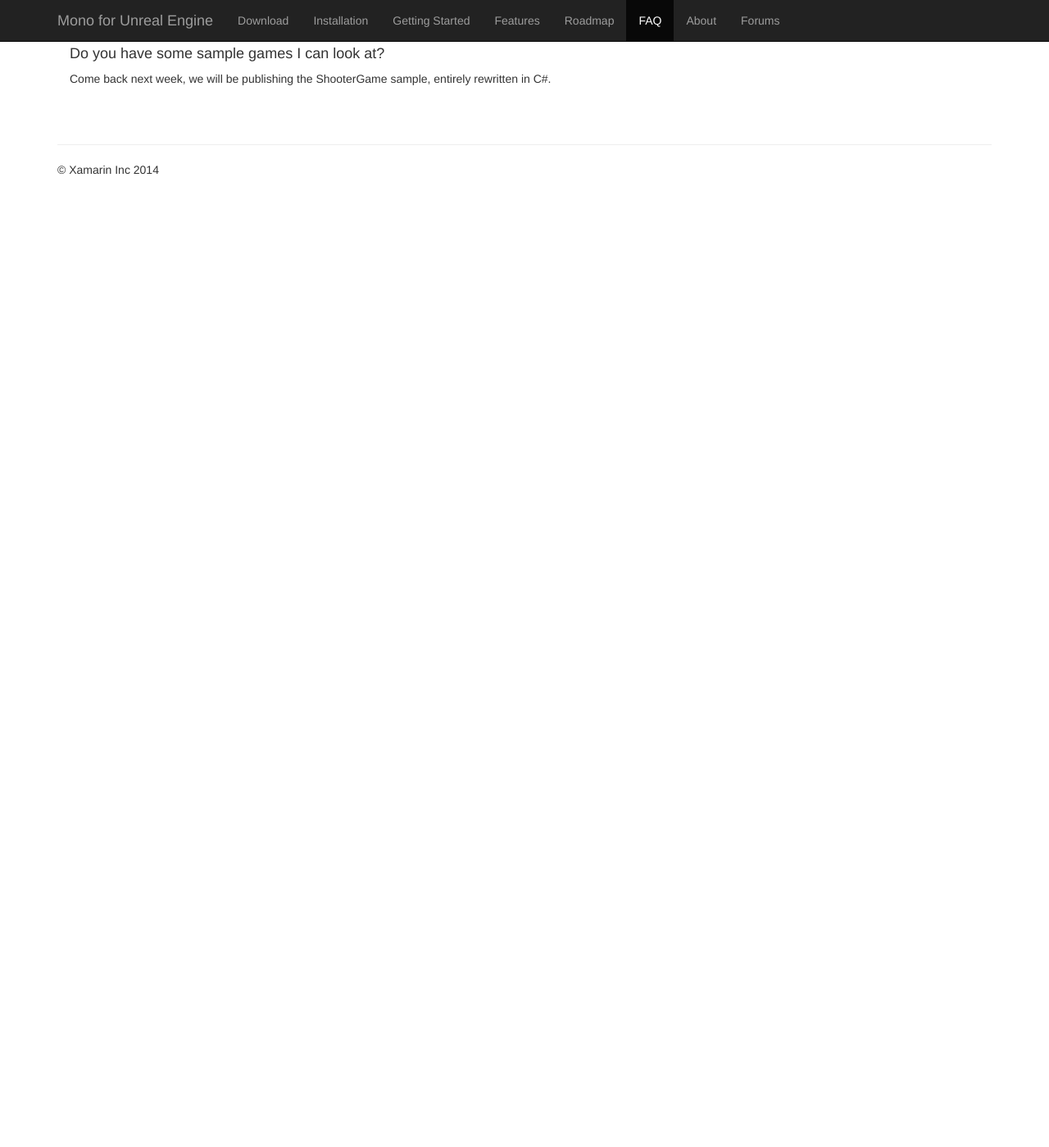
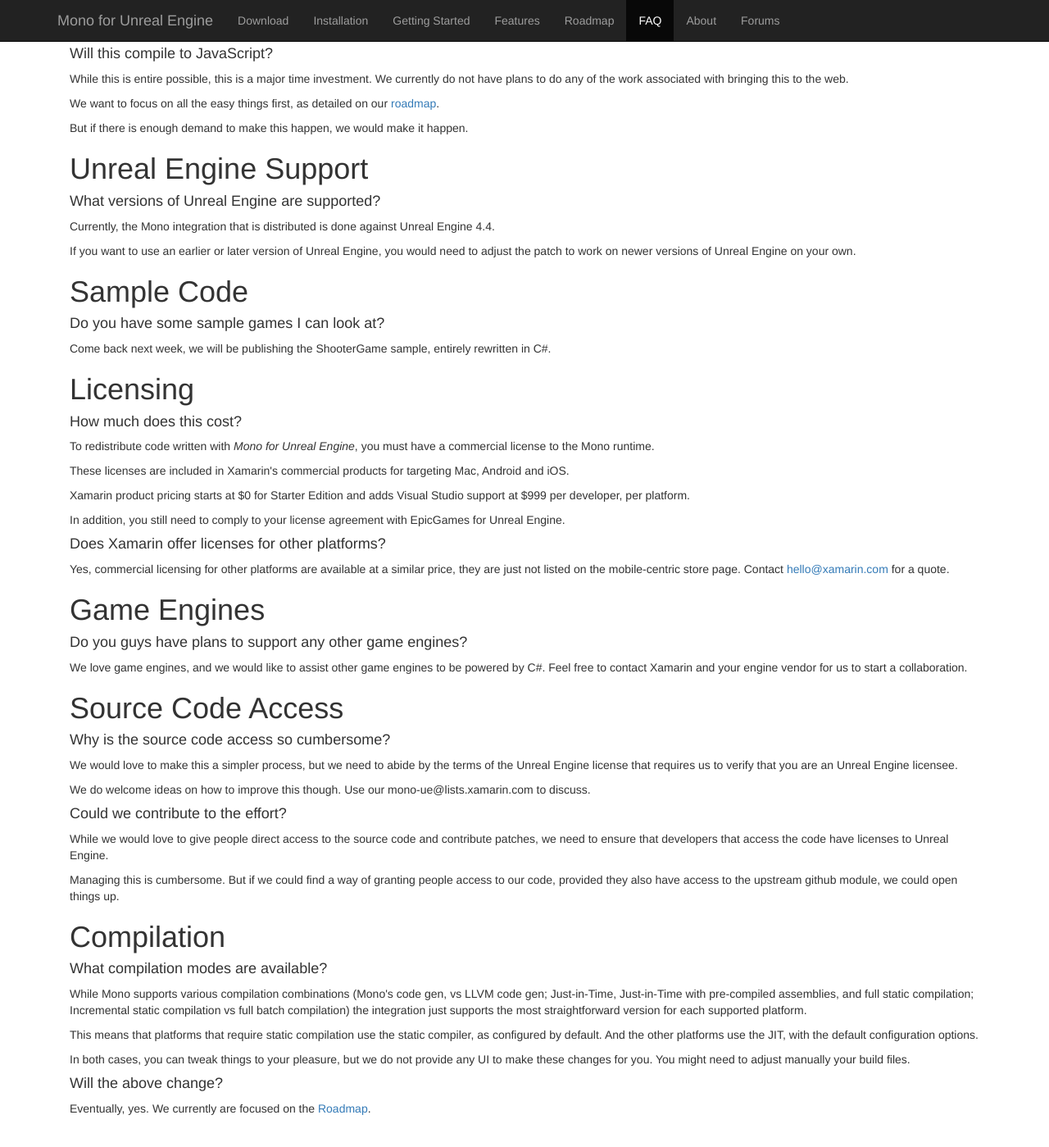
Before and after one commit to mono-ue-old/mono-ue.github.io, a Jekyll site: the page built from faq.html, in a window 1280 px wide and 1400 px high, scrolled down 542 px. Shown: the whole window at 82% size. Built offline with Jekyll 4.4.1, drawn with Linux system fonts in a browser that asks for light colours; nearby versions of some CDN libraries; Markdown is read by kramdown in place of the engine named in the settings; before the commit the page ends 900 px from its top, so only the background shows below that.

Commit message:
update faq

```diff
--- a/faq.html
+++ b/faq.html
@@ -42,10 +42,119 @@
 	platforms that we do not support out of the box, but all of
 	the source required to build is available.
 
+    <h4>You did not answer my question.  What about Linux?</h4>
+
+    	<p>Yes, you can use this on Linux too.
+
+    <h4>Will this compile to JavaScript?</h4>
+
+	<p>While this is entire possible, this is a major time investment.
+	We currently do not have plans to do any of the work
+	associated with bringing this to the web.
+
+	<p>We want to focus on all the easy things first, as detailed
+	on our <a href="roadmap.html">roadmap</a>.
+
+	<p>But if there is enough demand to make this happen, we would
+	make it happen.
+
+<h1>Unreal Engine Support</h1>
+
+    <h4>What versions of Unreal Engine are supported?</h4>
+
+    	<p>Currently, the Mono integration that is distributed is done
+    	against Unreal Engine 4.4.
+
+	<p>If you want to use an earlier or later version of Unreal
+    	Engine, you would need to adjust the patch to work on newer
+    	versions of Unreal Engine on your own.
 
 <h1>Sample Code</h1>
 
-	<h4>Do you have some sample games I can look at?</h4>
+    <h4>Do you have some sample games I can look at?</h4>
 
 	<p>Come back next week, we will be publishing the ShooterGame
 	sample, entirely rewritten in C#.
+
+<h1>Licensing</h1>
+
+    <h4>How much does this cost?</h4>
+
+	<p>To redistribute code written with <em>Mono for Unreal
+	Engine</em>, you must have a commercial license to the Mono
+	runtime.
+
+	<p>These licenses are included in Xamarin's commercial
+	products for targeting Mac, Android and iOS.
+
+	<p>Xamarin product pricing starts at $0 for Starter Edition
+	and adds Visual Studio support at $999 per developer, per
+	platform.
+
+	<p>In addition, you still need to comply to your license
+	agreement with EpicGames for Unreal Engine.
+
+    <h4>Does Xamarin offer licenses for other platforms?</h4>
+
+	<p>Yes, commercial licensing for other platforms are available
+	at a similar price, they are just not listed on the
+	mobile-centric store page.
+	Contact <a href="mailto:hello@xamarin.com">hello@xamarin.com</a>
+	for a quote.
+
+<h1>Game Engines</h1>
+
+    <h4>Do you guys have plans to support any other game engines?</h4>
+
+    	<p>We love game engines, and we would like to assist other
+    	game engines to be powered by C#.   Feel free to contact
+    	Xamarin and your engine vendor for us to start a
+    	collaboration.
+
+<h1>Source Code Access</h1>
+
+    <h4>Why is the source code access so cumbersome?</h4>
+
+    	<p>We would love to make this a simpler process, but we need
+    	to abide by the terms of the Unreal Engine license that
+    	requires us to verify that you are an Unreal Engine licensee.
+
+	<p>We do welcome ideas on how to improve this though.   Use
+	our mono-ue@lists.xamarin.com to discuss.
+
+    <h4>Could we contribute to the effort?</h4>
+
+    	<p>While we would love to give people direct access to the
+    	source code and contribute patches, we need to ensure that
+    	developers that access the code have licenses to Unreal
+    	Engine.
+
+	<p>Managing this is cumbersome.   But if we could find a way
+	of granting people access to our code, provided they also have
+	access to the upstream github module, we could open things
+	up.
+
+<h1>Compilation</h1>
+
+    <h4>What compilation modes are available?</h4>
+
+	<p>While Mono supports various compilation combinations
+	(Mono's code gen, vs LLVM code gen; Just-in-Time, Just-in-Time
+	with pre-compiled assemblies, and full static compilation;
+	Incremental static compilation vs full batch compilation) the
+	integration just supports the most straightforward version for
+	each supported platform.
+
+	<p>This means that platforms that require static compilation
+	use the static compiler, as configured by default.  And the
+	other platforms use the JIT, with the default configuration
+	options.
+
+	<p>In both cases, you can tweak things to your pleasure, but
+	we do not provide any UI to make these changes for you.  You
+	might need to adjust manually your build files.
+
+    <h4>Will the above change?</h4>
+
+    	<p>Eventually, yes.  We currently are focused on
+    	the <a href="roadmap.html">Roadmap</a>.
```
